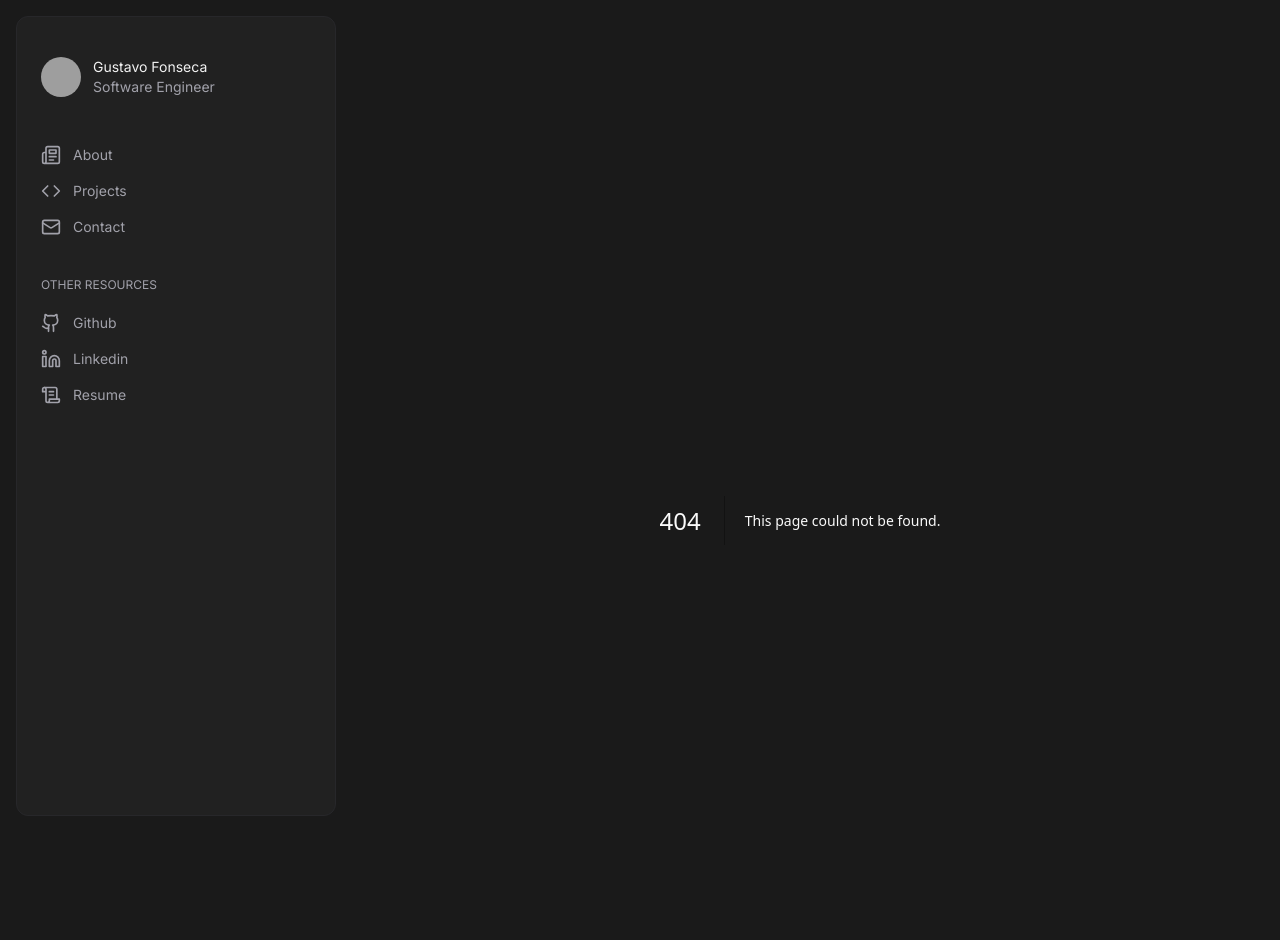
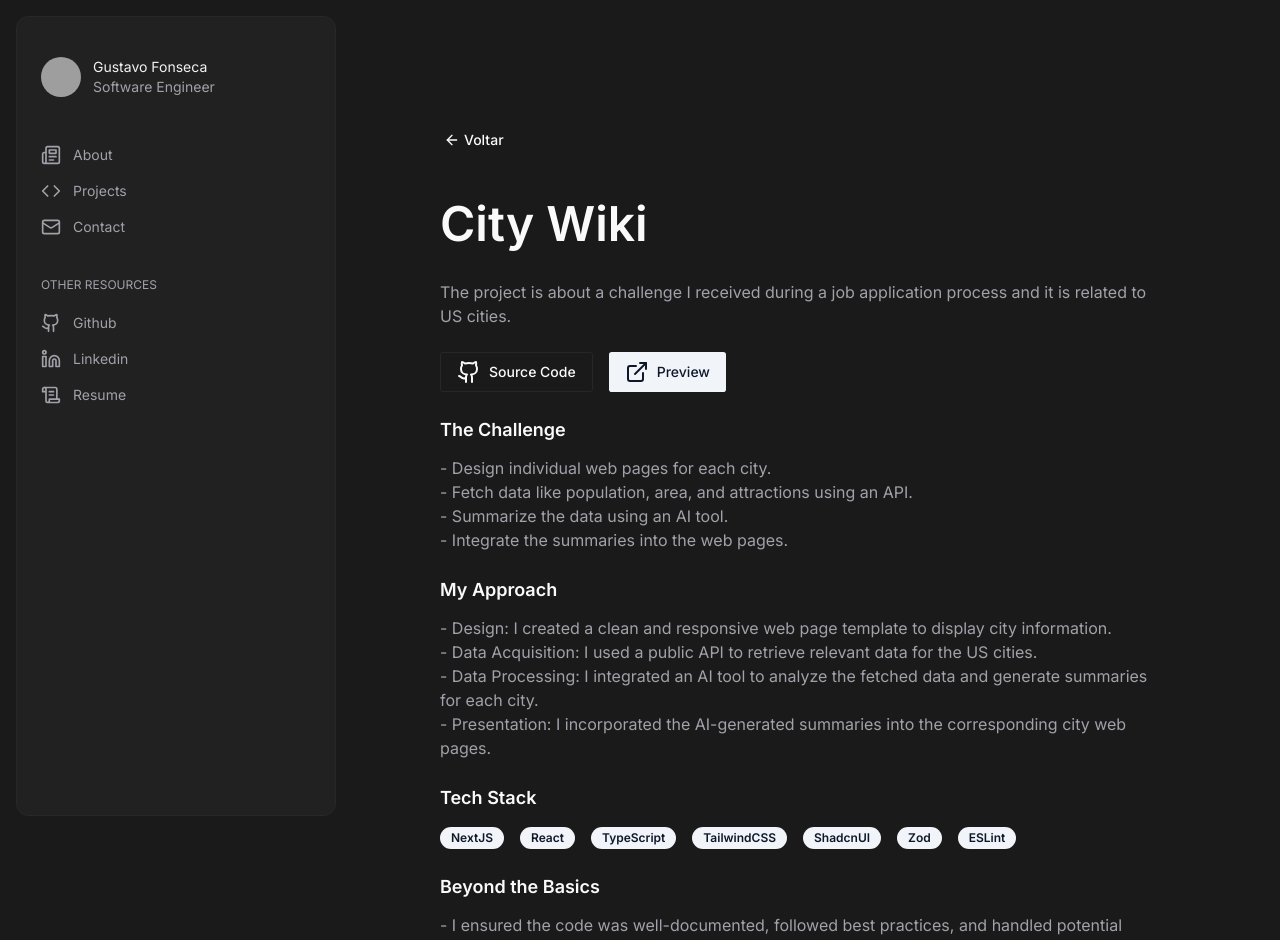
Before and after one commit to fscgustavo/portfolio, a Next.js app: page /projects/city-wiki in a window 1280 px wide. Before the commit this address had no page. Shown: the top 940 px of the page. Built offline with nearby package versions, Linux system fonts and the light colour scheme; grey boxes are pictures that could not be loaded.

Commit message:
feat: add pages for each project

```diff
--- /dev/null
+++ b/app/projects/(project)/city-wiki/page.tsx
@@ -0,0 +1,76 @@
+import { ProjectLinks } from '@/components/project-links';
+import { ProjectTechStack } from '@/components/project-tech-stack';
+import { projects } from '@/constants/projects';
+
+export default function CityWiki() {
+  return (
+    <div className="grid gap-8">
+      <h1 className="text-5xl font-semibold">City Wiki</h1>
+      <div className="grid gap-6 text-muted-foreground">
+        <p>
+          The project is about a challenge I received during a job application
+          process and it is related to US cities.
+        </p>
+        <ProjectLinks hrefs={projects.cityWiki.links} />
+        <div className="grid gap-3">
+          <h2 className="text-lg font-semibold text-accent-foreground">
+            The Challenge
+          </h2>
+          <ul>
+            <li>- Design individual web pages for each city.</li>
+            <li>
+              - Fetch data like population, area, and attractions using an API.
+            </li>
+            <li>- Summarize the data using an AI tool.</li>
+            <li>- Integrate the summaries into the web pages.</li>
+          </ul>
+        </div>
+        <div className="grid gap-3">
+          <h2 className="text-lg font-semibold text-accent-foreground">
+            My Approach
+          </h2>
+          <ul>
+            <li>
+              - Design: I created a clean and responsive web page template to
+              display city information.
+            </li>
+            <li>
+              - Data Acquisition: I used a public API to retrieve relevant data
+              for the US cities.
+            </li>
+            <li>
+              - Data Processing: I integrated an AI tool to analyze the fetched
+              data and generate summaries for each city.
+            </li>
+            <li>
+              - Presentation: I incorporated the AI-generated summaries into the
+              corresponding city web pages.
+            </li>
+          </ul>
+        </div>
+        <ProjectTechStack techStack={projects.cityWiki.techStack} />
+        <div className="grid gap-3">
+          <h2 className="text-lg font-semibold text-accent-foreground">
+            Beyond the Basics
+          </h2>
+          <ul>
+            <li>
+              - I ensured the code was well-documented, followed best practices,
+              and handled potential errors gracefully.
+            </li>
+            <li>
+              - The web pages are accessible and responsive to different screen
+              sizes.
+            </li>
+            <li>
+              - All the results are cached by demand. Once a user sees a page
+              never accessed before, he will see a loading fallback, but after
+              the result will be cached and everyone will see instant results
+              when the page is accessed.
+            </li>
+          </ul>
+        </div>
+      </div>
+    </div>
+  );
+}
--- /dev/null
+++ b/app/projects/(project)/fast-food-shop/page.tsx
@@ -0,0 +1,8 @@
+export default function FastFoodShop() {
+  return (
+    <div className="grid gap-8">
+      <h1 className="text-5xl font-semibold">Fast-Food Shop</h1>
+      <div className="grid gap-6 text-muted-foreground">🚧 In progress...</div>
+    </div>
+  );
+}
--- /dev/null
+++ b/app/projects/(project)/layout.tsx
@@ -0,0 +1,22 @@
+import { Button } from '@/components/ui/button';
+import { ArrowLeft } from 'lucide-react';
+import Link from 'next/link';
+import { ReactNode } from 'react';
+
+export default function ProjectDetailsLayout({
+  children,
+}: {
+  children: ReactNode;
+}) {
+  return (
+    <div className="grid gap-10">
+      <Button className="flex w-fit gap-1 p-1" variant="ghost" asChild>
+        <Link href="/projects">
+          <ArrowLeft width="16" height="16" />
+          Voltar
+        </Link>
+      </Button>
+      {children}
+    </div>
+  );
+}
--- a/app/projects/page.tsx
+++ b/app/projects/page.tsx
@@ -5,7 +5,7 @@ import {
   CardTitle,
 } from '@/components/ui/card';
 import Image from 'next/image';
-import { projects } from './projects';
+import { projectList } from '@/constants/projects';
 import { Badge } from '@/components/ui/badge';
 import Link from 'next/link';
 
@@ -14,20 +14,20 @@ export default function Projects() {
     <div className="space-y-14">
       <h1 className="text-5xl font-semibold">Projects</h1>
       <ul className="grid gap-3">
-        {projects.map((project) => (
-          <li key={project.preview}>
+        {projectList.map((project) => (
+          <li key={project.href}>
             <Link
               href={project.href}
               className="block rounded-lg bg-card  hover:bg-accent focus-visible:bg-accent"
             >
               <Card className="bg-transparent">
-                <CardContent className="flex gap-5">
+                <CardContent className="flex flex-col gap-5 sm:flex-row">
                   <Image
                     {...project.image}
-                    className="self-start rounded-md object-contain"
+                    className="self-start rounded-md object-contain sm:h-[auto] sm:w-[150px]"
                     alt={project.image.alt}
-                    width="200"
-                    height="150"
+                    width="600"
+                    height="450"
                   />
                   <div className="grid gap-2">
                     <CardTitle className="line-clamp-1 text-sm  md:text-base">
@@ -35,7 +35,7 @@ export default function Projects() {
                     </CardTitle>
                     <CardDescription>{project.description}</CardDescription>
                     <ul className="flex flex-wrap gap-1">
-                      {project.tags.map((tag) => (
+                      {project.techStack.map((tag) => (
                         <li className="inline" key={tag}>
                           <Badge className="rounded bg-transparent">
                             {tag}
--- /dev/null
+++ b/components/project-links.tsx
@@ -0,0 +1,36 @@
+import { ExternalLink, Github } from 'lucide-react';
+import { Button } from './ui/button';
+import { Project } from '@/constants/projects';
+
+type ProjectLinksProps = {
+  hrefs: Project['links'];
+};
+
+export function ProjectLinks({
+  hrefs: { sourceCode, preview },
+}: ProjectLinksProps) {
+  return (
+    <div className="flex flex-wrap gap-4">
+      <Button
+        variant="outline"
+        className="flex items-center gap-2 text-accent-foreground max-sm:w-full"
+        asChild
+      >
+        <a href={sourceCode} target="_blank" rel="noopener">
+          <Github />
+          Source Code
+        </a>
+      </Button>
+      <Button
+        variant="secondary"
+        className="flex items-center gap-2 max-sm:w-full"
+        asChild
+      >
+        <a href={preview} target="_blank" rel="noopener">
+          <ExternalLink />
+          Preview
+        </a>
+      </Button>
+    </div>
+  );
+}
--- /dev/null
+++ b/components/project-tech-stack.tsx
@@ -0,0 +1,25 @@
+'use client';
+
+import { Project } from '@/constants/projects';
+import { Badge } from './ui/badge';
+
+type ProjectTechStackProps = {
+  techStack: Project['techStack'];
+};
+
+export function ProjectTechStack({ techStack }: ProjectTechStackProps) {
+  return (
+    <div className="grid gap-3">
+      <h2 className="text-lg font-semibold text-accent-foreground">
+        Tech Stack
+      </h2>
+      <ul className="flex flex-wrap gap-4">
+        {techStack.map((tech) => (
+          <li className="inline" key={tech}>
+            <Badge variant="secondary">{tech}</Badge>
+          </li>
+        ))}
+      </ul>
+    </div>
+  );
+}
--- a/app/projects/projects.ts
+++ b/constants/projects.ts
@@ -1,15 +1,17 @@
-export const projects = [
-    {
+export const projects = {
+    cityWiki: {
         href: '/projects/city-wiki',
+        links: {
+            preview: 'https://city-wiki.vercel.app/',
+            sourceCode: 'https://github.com/fscgustavo/city-wiki',
+        },
         image: {
             src: '/preview-city-wiki.png',
             alt: 'Preview of the project City Wiki',
         },
         title: 'City Wiki',
         description: `This coding challenge is about a US city information website. I built responsive web pages, used an API for city data, and integrated AI to create engaging summaries followed by a Google Map's iframe. `,
-        preview: 'https://city-wiki.vercel.app/',
-        sourceCode: 'https://github.com/fscgustavo/city-wiki',
-        tags: [
+        techStack: [
             'NextJS',
             'React',
             'TypeScript',
@@ -19,17 +21,19 @@ export const projects = [
             'ESLint',
         ],
     },
-    {
+    fastFoodShop: {
         href: '/projects/fast-food-shop',
         image: {
             src: '/preview-fast-food-shop.png',
             alt: 'Preview of the project Fast Food Shop',
         },
         title: 'Fast Food Shop',
-        description: `This coding challenge is about a US city information website. I built responsive web pages, used an API for city data, and integrated AI to create engaging summaries followed by a Google Map's iframe. `,
-        preview: 'https://fast-food-shop.vercel.app/dashboard',
-        sourceCode: 'https://github.com/fscgustavo/fast-food-shop',
-        tags: [
+        description: '🚧 In progress...',
+        links: {
+            preview: 'https://fast-food-shop.vercel.app/dashboard',
+            sourceCode: 'https://github.com/fscgustavo/fast-food-shop',
+        },
+        techStack: [
             'NextJS',
             'React',
             'TypeScript',
@@ -40,4 +44,8 @@ export const projects = [
             'ESLint',
         ],
     },
-];
+};
+
+export const projectList = Object.values(projects)
+
+export type Project = typeof projectList[0]
```
